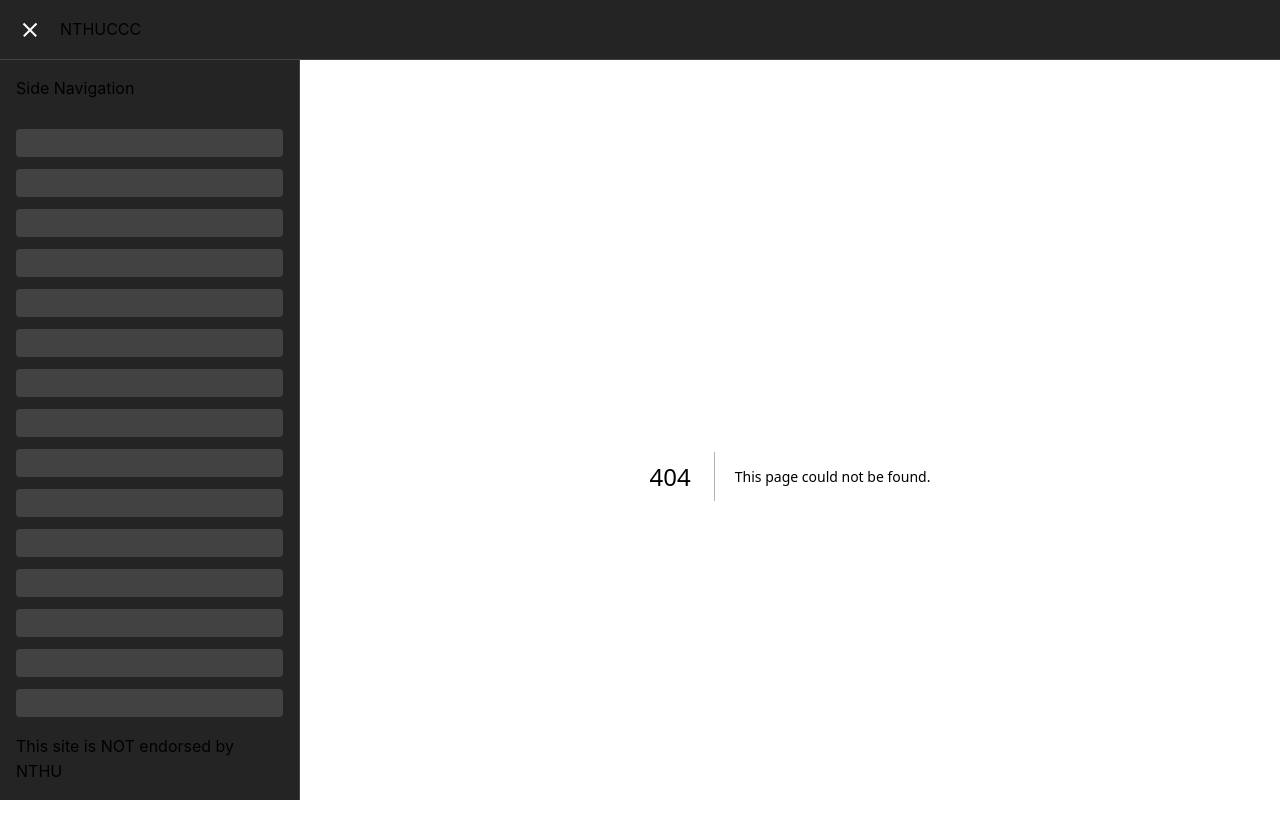
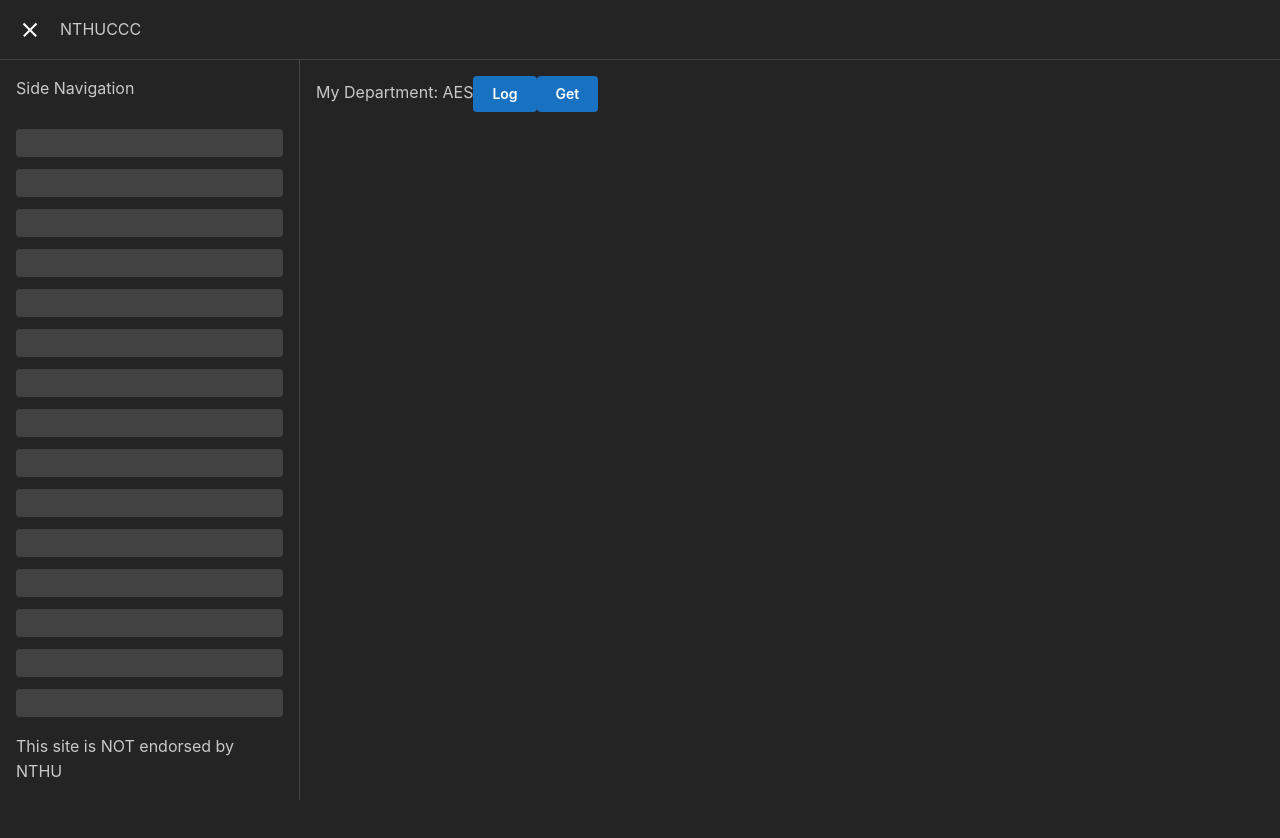
Before and after one commit to SamTech37/class-info, a Next.js app: page /departments/AES in a window 1280 px wide. Before the commit this address had no page. Shown: the top 838 px of the page. After the commit the page ends 800 px from the top, so only its background shows below. Built offline with nearby package versions, Linux system fonts and the light colour scheme.

Commit message:
Refactor department page structure

```diff
--- /dev/null
+++ b/src/app/departments/[department]/page.tsx
@@ -0,0 +1,15 @@
+"use client";
+import { QueryButton } from "@/Components/QueryButton";
+
+export default function Department({
+  params,
+}: {
+  params: { department: string };
+}) {
+  return (
+    <div>
+      My Department: {params.department}
+      <QueryButton department={params.department} />
+    </div>
+  );
+}
```
Also changed, not shown: src/app/[slug]/page.tsx (deleted, +0 -11 lines), src/app/departments/page.tsx (+6 -1 lines).
